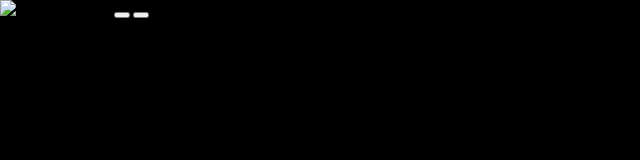
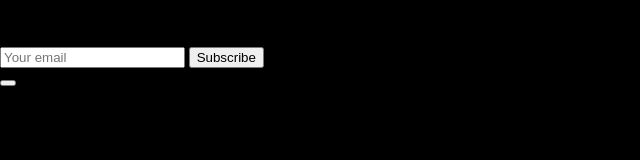
Before and after one commit to ysh1096/CSS-practice, a plain HTML site: page position-3/index.html in a window 1280 px wide. Shown: the whole page, without its empty margins (0-640 px from the left). Drawn offline with Linux system fonts and the light colour scheme; files that its build step writes are made by us from their sources.

Commit message:
Update index.html

```diff
--- a/position-3/index.html
+++ b/position-3/index.html
@@ -1,34 +1,24 @@
 <!DOCTYPE html>
-<html lang="EN">
+<html lang="en">
   <head>
     <meta charset="UTF-8" />
     <meta name="viewport" content="width=device-width, initial-scale=1.0" />
-    <title>Position 2</title>
-    <link href="https://fonts.googleapis.com/css?family=Noto+Sans+KR:400,500,700&display=swap" rel="stylesheet" />
+    <title>Position 3</title>
+    <link href="https://fonts.googleapis.com/css?family=Nunito+Sans:400,600&display=swap" rel="stylesheet" />
     <link rel="stylesheet" href="./style.css" />
   </head>
   <body>
-    <div class="card">
-      <div class="card-carousel">
-        <img src="./assets/img-card.jpg" alt="Grand canyon" />
-        <button type="button" aria-label="Previous" id="prev"></button>
-        <button type="button" aria-label="Next" id="next"></button>
+    <aside class="modal">
+      <h1 class="modal-title">Manage Subscriptions</h1>
+      <p class="modal-desc">
+        You can follow the discussion on @steven without to leave a comment. Cool, huh? Just enter your email address in
+        the form here below and you are all set.
+      </p>
+      <div class="input-group">
+        <input type="email" placeholder="Your email" />
+        <button type="button">Subscribe</button>
       </div>
-      <div class="card-content">
-        <h1>
-            Grand Canyon+Antelop+Holshu Band Free Schedules
-        </h1>
-        <span>
-          Steven Travel
-        </span>
-
-        <strong>
-          <span>
-            1 Person
-          </span>
-          $180
-        </strong>
-      </div>
-    </div>
+      <button type="button" class="close-button" aria-label="Close the modal"></button>
+    </aside>
   </body>
 </html>
```
